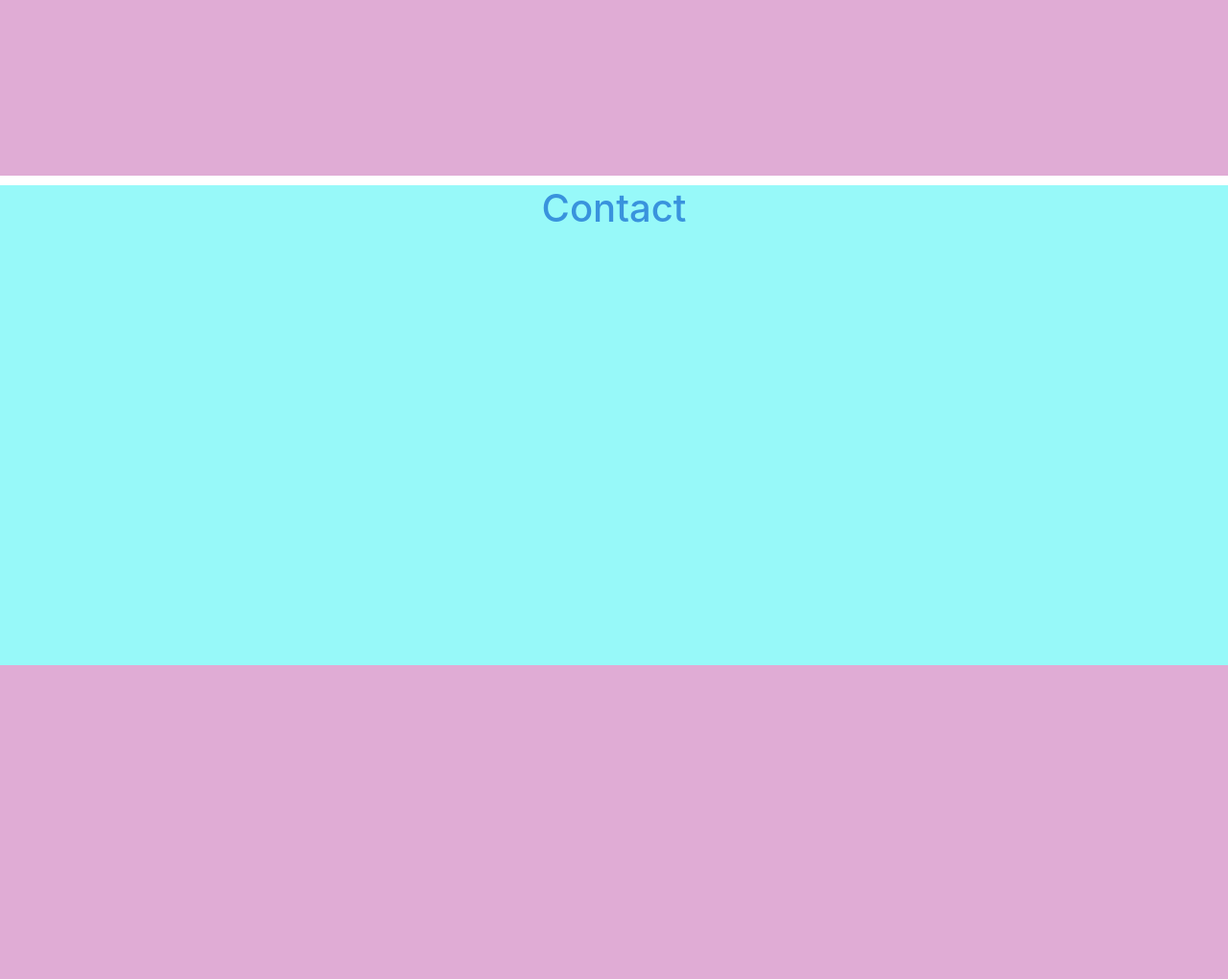
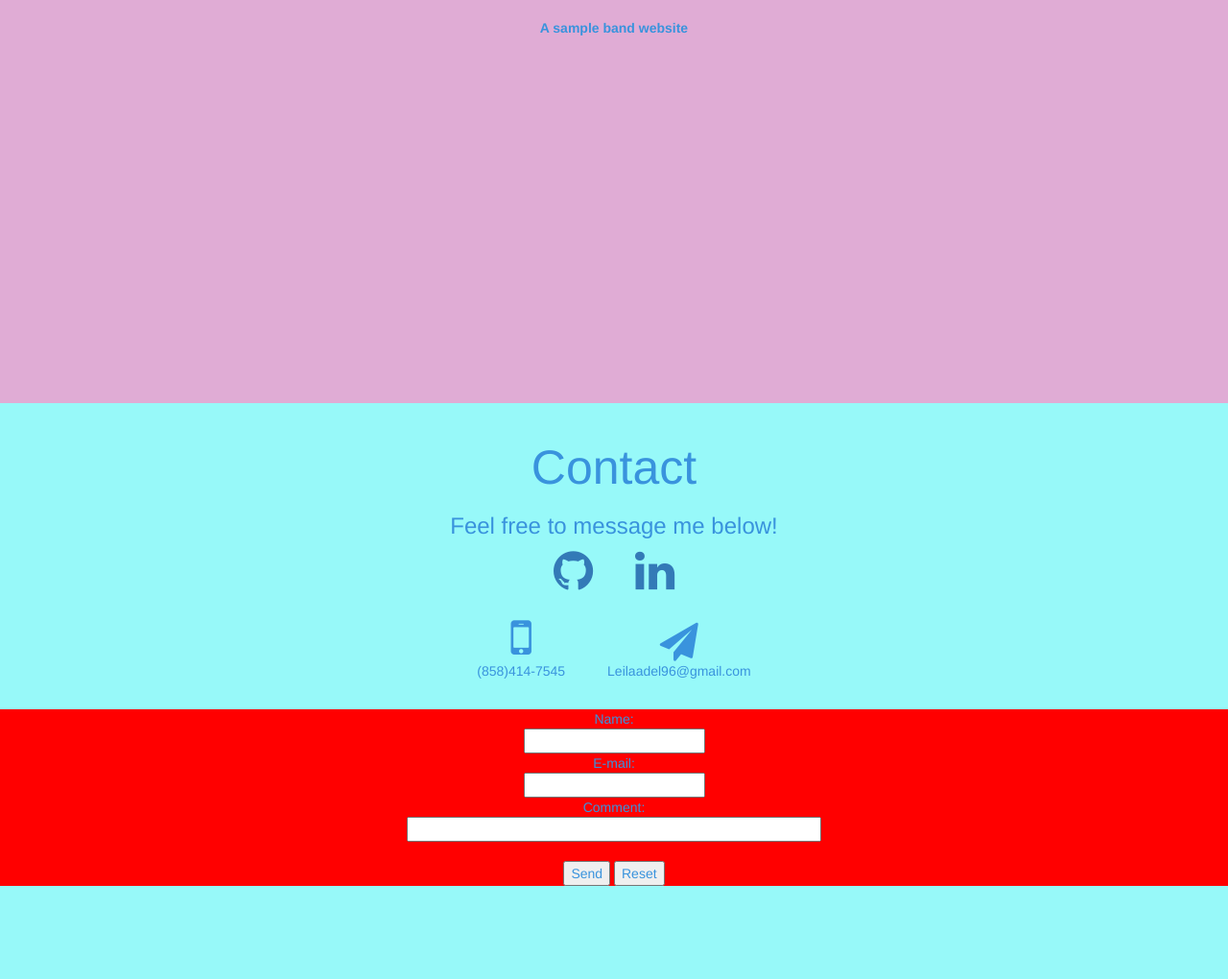
Before and after one commit to leilaadel/Portfolio, a Django app: page / in a window 1280 px wide. Shown: the part 1867-2887 px from the top of the page at 96% size. Before the commit the page ends 2560 px from the top, so only its background shows below. Run offline with Django 3.2, Linux system fonts and the light colour scheme; some libraries are stand-ins or nearby versions.

Commit message:
Updated contact section

```diff
--- a/portpage/static/css/index.css
+++ b/portpage/static/css/index.css
@@ -52,6 +52,15 @@ shirt #c1e0f7
   margin-top: 20px;
   font-size: 20px;
 }
+.icons a:hover{
+  color: #e0acd5;
+  text-decoration: none;
+  display: inline;
+}
+.icon{
+  margin: 20px;
+  display: inline;
+}
 .content{
   background-color: #e0acd5;
   width: 100%;
@@ -59,18 +68,33 @@ shirt #c1e0f7
   text-align: center;
   color: #3993dd;
   padding-top: 20px;
-  height: 1250px;
+  height: 1550px;
+}
+.content h1 {
+  font-size: 50px;
 }
 .project{
   /*background-color: #a4def9;*/
   width: 90%;
   margin: 5%;
-  height: 500px;
+  height: 600px;
+}
+.project_desc{
+  margin-top: 20px;
 }
 .project p {
   font-weight: bold;
 }
 .contact {
+  padding-top: 20px;
   background-color: #97f9f9;
-  height: 500px;
+  height: 600px;
 }
+.contact-block{
+  display: inline-block;
+  margin: 20px;
+}
+.mailform{
+  background-color: red;
+  display: block;
+}
--- a/portpage/templates/portpage/index.html
+++ b/portpage/templates/portpage/index.html
@@ -3,8 +3,12 @@
   <head>
     <meta charset="utf-8">
     <link rel="stylesheet" href="https://stackpath.bootstrapcdn.com/bootstrap/4.1.3/css/bootstrap.min.css" integrity="sha384-MCw98/SFnGE8fJT3GXwEOngsV7Zt27NXFoaoApmYm81iuXoPkFOJwJ8ERdknLPMO" crossorigin="anonymous">
+    <link rel="stylesheet" href="https://maxcdn.bootstrapcdn.com/bootstrap/3.3.7/css/bootstrap.min.css">
+<script src="https://ajax.googleapis.com/ajax/libs/jquery/3.3.1/jquery.min.js"></script>
+<script src="https://maxcdn.bootstrapcdn.com/bootstrap/3.3.7/js/bootstrap.min.js"></script>
     <link rel="stylesheet" href="https://use.fontawesome.com/releases/v5.3.1/css/all.css" integrity="sha384-mzrmE5qonljUremFsqc01SB46JvROS7bZs3IO2EmfFsd15uHvIt+Y8vEf7N7fWAU" crossorigin="anonymous">
     <link rel="stylesheet" href="../static/css/index.css">
+    <link rel="stylesheet" href="https://cdnjs.cloudflare.com/ajax/libs/font-awesome/4.7.0/css/font-awesome.min.css">
     <title>Leila Adel Portfolio</title>
   </head>
   <body>
@@ -19,20 +23,63 @@
       <h1>My Name is Leila.</h1>
       <div class="intro">
         <p>I am a Web Developer based in San Jose</p>
-        <a class="btn btn-social-icon btn-twitter">
-          <span class="fa fa-twitter"></span>
-        </a>
+          <div class="icons">
+          <div class="icon">
+            <a class="fa fa-github" href="https://github.com/leilaadel" style="font-size:48px;">
+            </a>
+          </div>
+          <div class="icon">
+            <a class="fa fa-linkedin" href="https://www.linkedin.com/in/leilaadel/" style="font-size:48px;">
+            </a>
+          </div>
+        </div>
       </div>
     </div>
     <div class="content">
       <h1>Portfolio</h1>
       <div class="project">
-        <h2>State Park</h2>
+        <h2>Band Website</h2>
         <div class="project_image">
-           <img src="https://images.pexels.com/photos/338936/pexels-photo-338936.jpeg?auto=compress&cs=tinysrgb&h=350" alt="forest">
+           <div id="myCarousel" class="carousel slide" data-ride="carousel">
+            <!-- Indicators -->
+            <ol class="carousel-indicators">
+              <li data-target="#myCarousel" data-slide-to="0" class="active"></li>
+              <li data-target="#myCarousel" data-slide-to="1"></li>
+              <li data-target="#myCarousel" data-slide-to="2"></li>
+            </ol>
+            <!-- Wrapper for slides -->
+            <div class="carousel-inner">
+              <div class="item active">
+                <img src="https://i.imgur.com/M34PuS5.png" alt="home page" height="60%" width="100%">
+                <div class="carousel-caption">
+                </div>
+              </div>
+
+              <div class="item">
+                <img src="https://i.imgur.com/hHcnu2B.png" alt="map" height="60%" width="100%">
+                <div class="carousel-caption">
+                </div>
+              </div>
+
+              <div class="item">
+                <img src="https://imgur.com/z9fCquq.png" alt="social" height="60%" width="100%">
+                <div class="carousel-caption">
+                </div>
+              </div>
+            </div>
+            <!-- Left and right controls -->
+            <a class="left carousel-control" href="#myCarousel" data-slide="prev">
+              <span class="glyphicon glyphicon-chevron-left"></span>
+              <span class="sr-only">Previous</span>
+            </a>
+            <a class="right carousel-control" href="#myCarousel" data-slide="next">
+              <span class="glyphicon glyphicon-chevron-right"></span>
+              <span class="sr-only">Next</span>
+            </a>
+          </div>
         </div>
         <div class="project_desc">
-          <p>A website tailored for the music group State Park</p>
+          <p>A sample band website</p>
         </div>
       </div>
       <div class="project">
@@ -45,6 +92,36 @@
       </div>
       <div class="contact">
         <h1>Contact</h1>
+        <h3>Feel free to message me below!</h3>
+        <div class="icons">
+        <div class="icon">
+          <a class="fa fa-github" href="https://github.com/leilaadel" style="font-size:48px;">
+          </a>
+        </div>
+        <div class="icon">
+          <a class="fa fa-linkedin" href="https://www.linkedin.com/in/leilaadel/" style="font-size:48px;">
+          </a>
+        </div>
+      </div>
+      <div class="contact-block">
+        <i class="fa fa-mobile" style="font-size:50px;"></i>
+        <p>(858)414-7545</p>
+      </div>
+      <div class="contact-block">
+        <i class="fa fa-send" style="font-size:40px;"></i>
+        <p>Leilaadel96@gmail.com</p>
+      </div>
+      <div class="mailform">
+        <form action="mailto:leilaadel96@gmail.com" method="post" enctype="text/plain">
+          Name:<br>
+          <input type="text" name="name"><br>
+          E-mail:<br>
+          <input type="text" name="mail"><br>
+          Comment:<br>
+          <input type="text" name="comment" size="50"><br><br>
+          <input type="submit" value="Send">
+          <input type="reset" value="Reset">
+        </form>
       </div>
     </div>
   </div>
```
